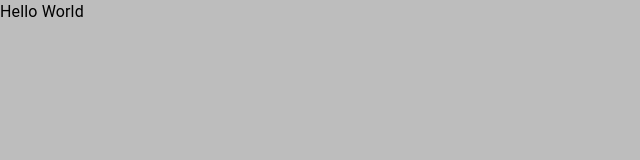
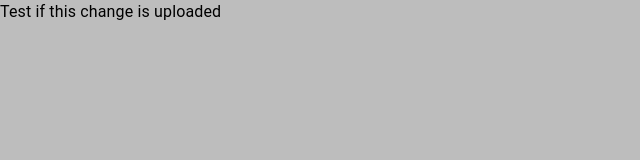
Before and after one commit to dev-mdean/front-end-web-dev-training, a React (Create React App) app: page / in a window 1280 px wide. Shown: the top 160 px of the page, without its empty margins (0-640 px from the left). Built offline with nearby package versions, Linux system fonts and the light colour scheme.

Commit message:
makes a small change to see if it is reflected in github pages

```diff
--- a/src/App.tsx
+++ b/src/App.tsx
@@ -4,7 +4,7 @@ import Typography from "@mui/material/Typography";
 function App() {
   return (
     <Box sx={{ backgroundColor: "grey.400", height: 1, width: 1 }}>
-      <Typography>Hello World</Typography>
+      <Typography>Test if this change is uploaded</Typography>
     </Box>
   );
 }
```
